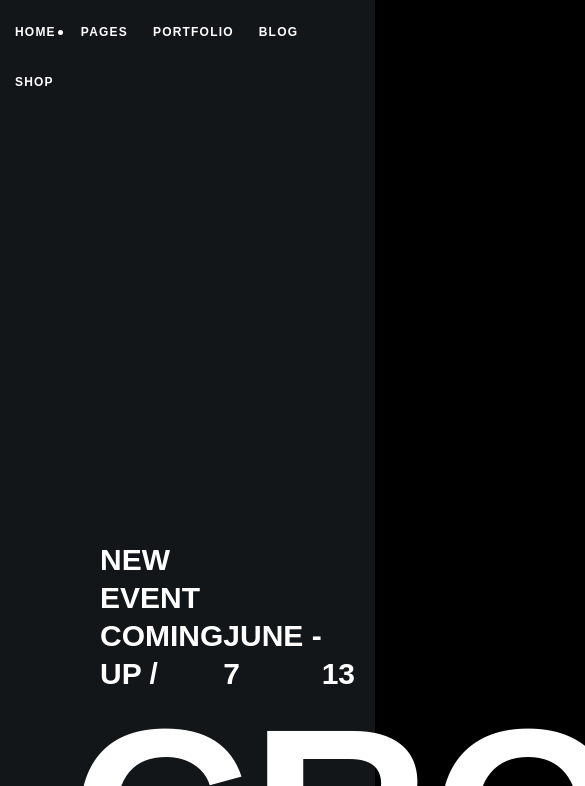
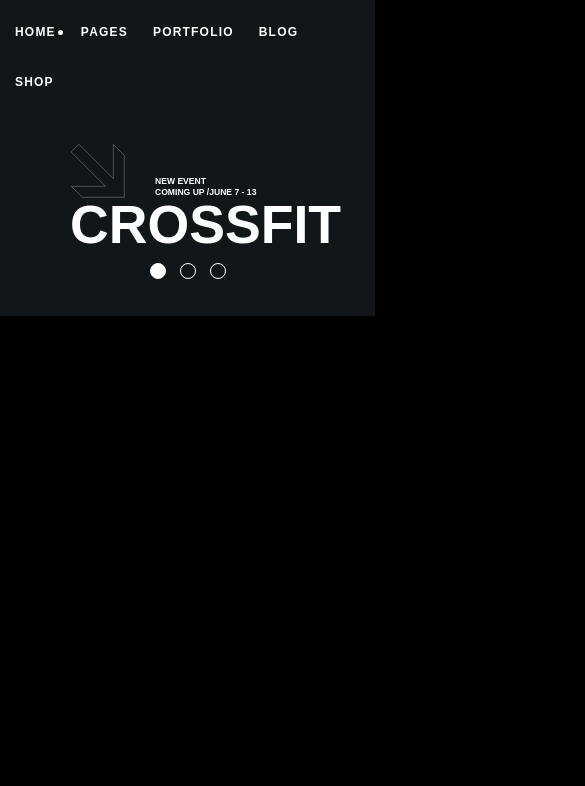
Before and after one commit to AntonKrivelo/landing-crossfit, a plain HTML site: page index.html in a window 390 px wide. Shown: the part 58-844 px from the top of the page, 585 px wide, since content can reach past the window. Drawn offline with Linux system fonts and the light colour scheme.

Commit message:
adaption css banner section

```diff
--- a/styles.css
+++ b/styles.css
@@ -381,7 +381,6 @@ a:hover {
   display: flex;
   flex-direction: column;
   justify-content: end;
-  min-height: 900px;
   padding: 36px 70px 36px 70px;
 }
 .banner-body {
@@ -392,7 +391,7 @@ a:hover {
   align-items: end;
   line-height: 1.27;
   font-weight: 700;
-  font-size: 30px;
+  font-size: min(2.20vw, 30px);
 }
 .banner-info::before{
   content: '';
@@ -404,7 +403,7 @@ a:hover {
   margin-right: 30px;
 }
 .banner-title {
-  font-size: 250px;
+  font-size: min(15.75vw, 280px);
   font-weight: 700;
   line-height: 1;
 }
@@ -432,6 +431,11 @@ a:hover {
 .banner-pagination-button.is-current {
   background-color: var(--color-light);
 }
+@media(max-width: 900px) {
+    .header-menu-list {
+        column-gap: 45px;
+    }
+}
 @media(max-width: 880px){
     .header {
         flex-wrap: wrap;
@@ -446,6 +450,20 @@ a:hover {
     .header-menu-link {
         height: 50px;
     }
+    .banner-info::before{
+      width: 95px;
+    }
+}
+@media(max-width: 480px) {
+    .header-menu-list {
+      column-gap: 25px;
+    }
+    .banner-title {
+      font-size: min(13.75vw);
+    }
+    .banner-info::before{
+      width: 75px;
+    }
 }
 @media(max-width: 400px) {
     .button {
@@ -456,10 +474,19 @@ a:hover {
         padding-top: 15px;
         row-gap: 10px;
     }
-    .header-menu-list {
-        column-gap: 25px;
-    }
     .header-actions {
         column-gap: 10px;
     }
+    .banner-info::before {
+        width: 55px;
+    }
 }
+
+@media(max-width: 380px) {
+  .header-menu-list {
+    column-gap: 15px;
+  }
+  .banner-title {
+    font-size: min(11.75vw);
+  }
+}
```
